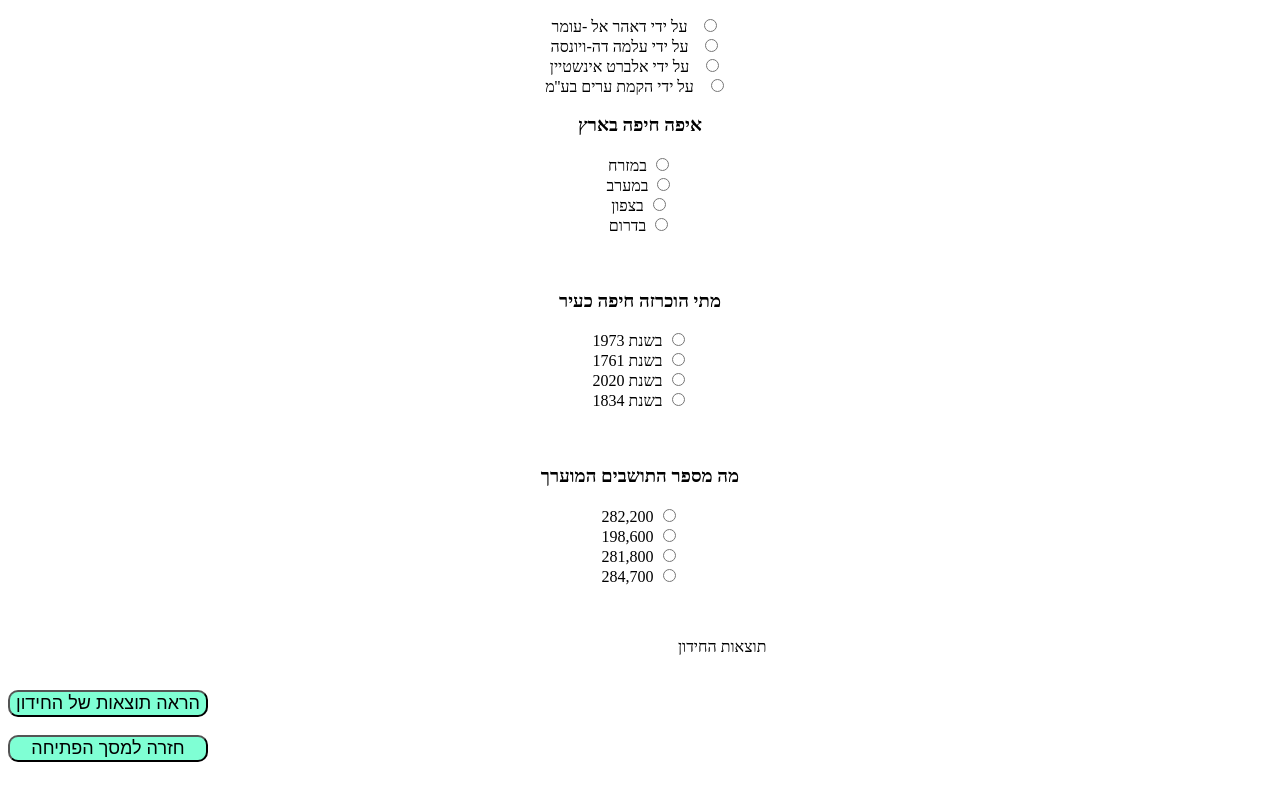
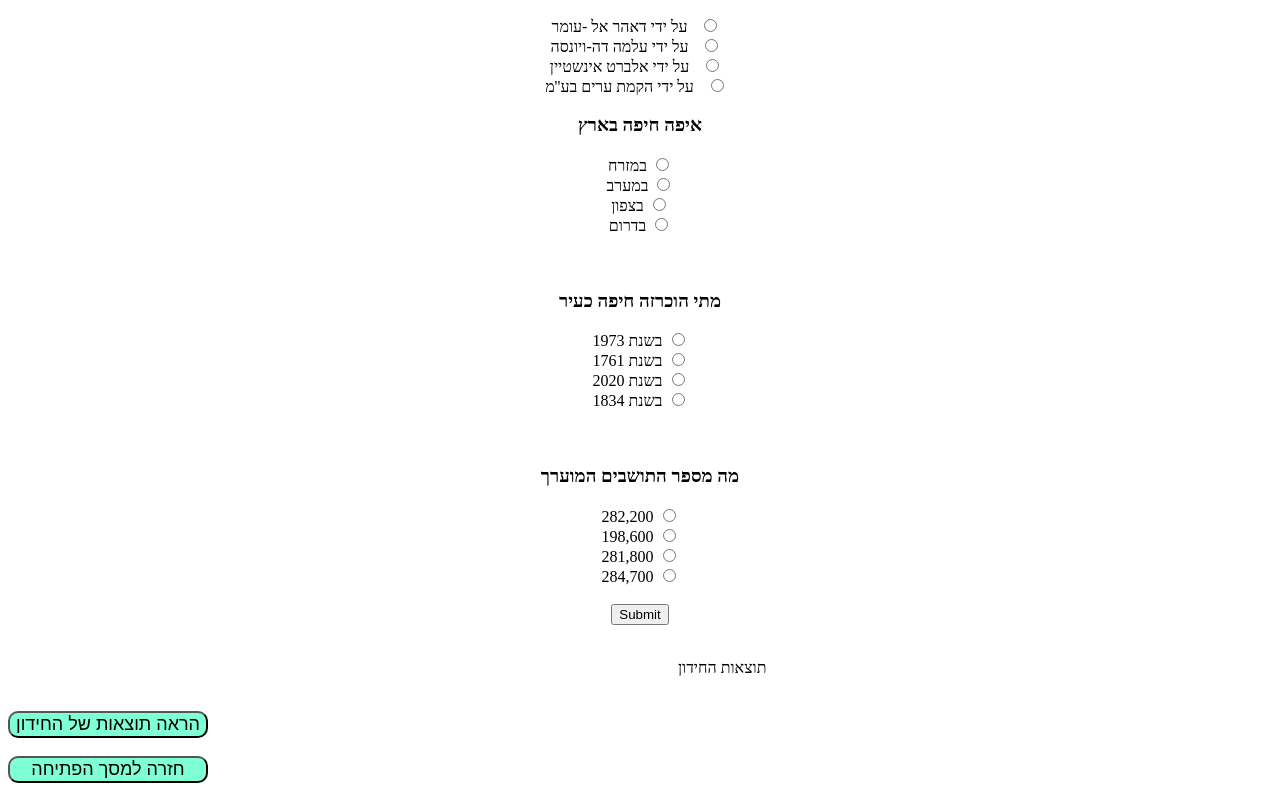
Before and after one commit to mosheshahar/moshes-website, a plain HTML site: page Golan/Quiz.html in a window 1280 px wide. Shown: the part 102-893 px from the top of the page. Before the commit the page ends 872 px from the top, so only its background shows below. Drawn offline with Linux system fonts and the light colour scheme.

Commit message:
Add files via upload

```diff
--- a/Golan/Quiz.html
+++ b/Golan/Quiz.html
@@ -54,7 +54,7 @@
   <label for="choice3">281,800</label><br>
   <input type="radio" id="choice4" name="population" value="choice4">
   <label for="choice4">284,700</label><br><br>
-<!--  <input type="submit" value="Submit"> -->
+  <input type="submit" value="Submit">
 </form>
 <!--
     <h3 class="header-secondary">מתי הוכרזה חיפה כעיר</h3>
```
